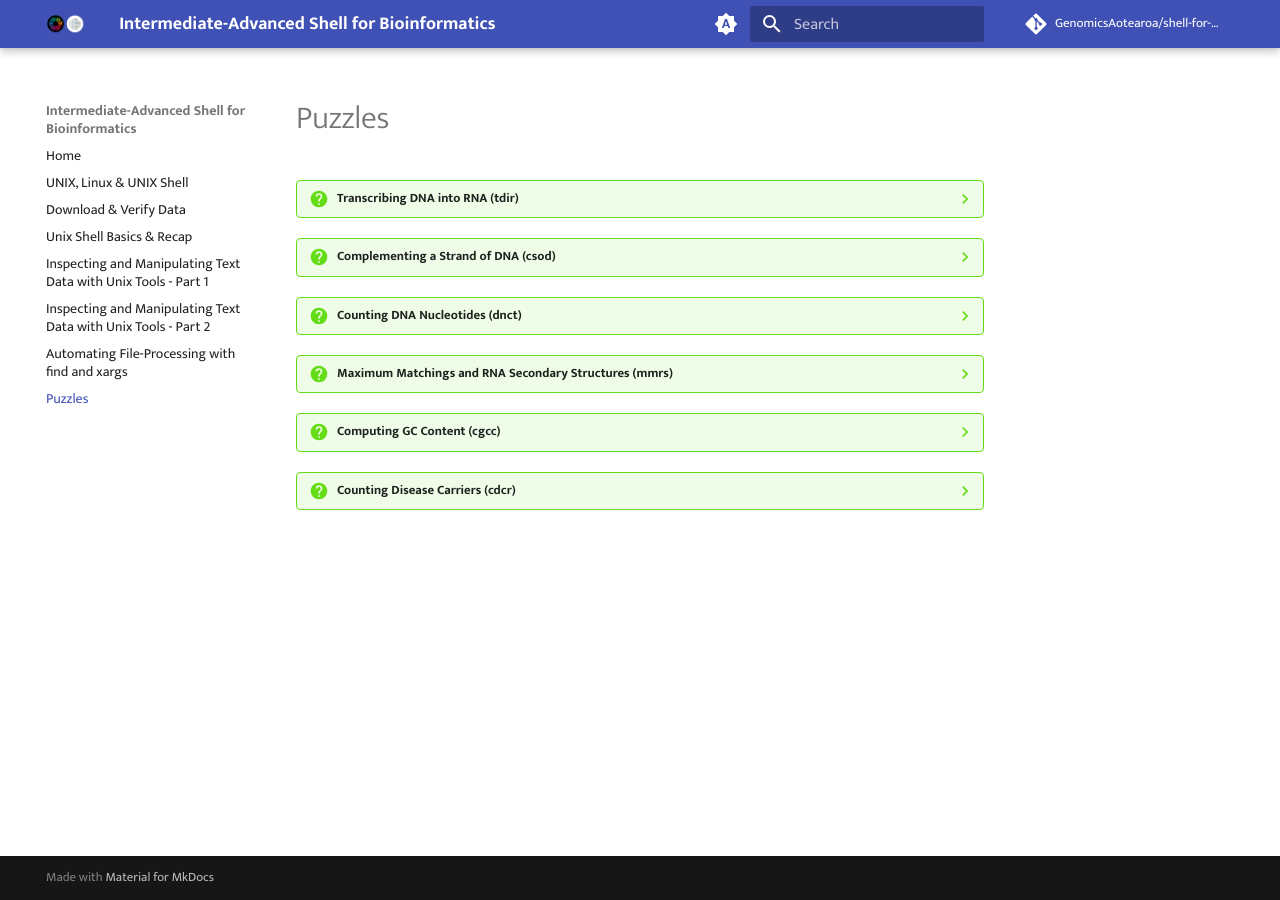
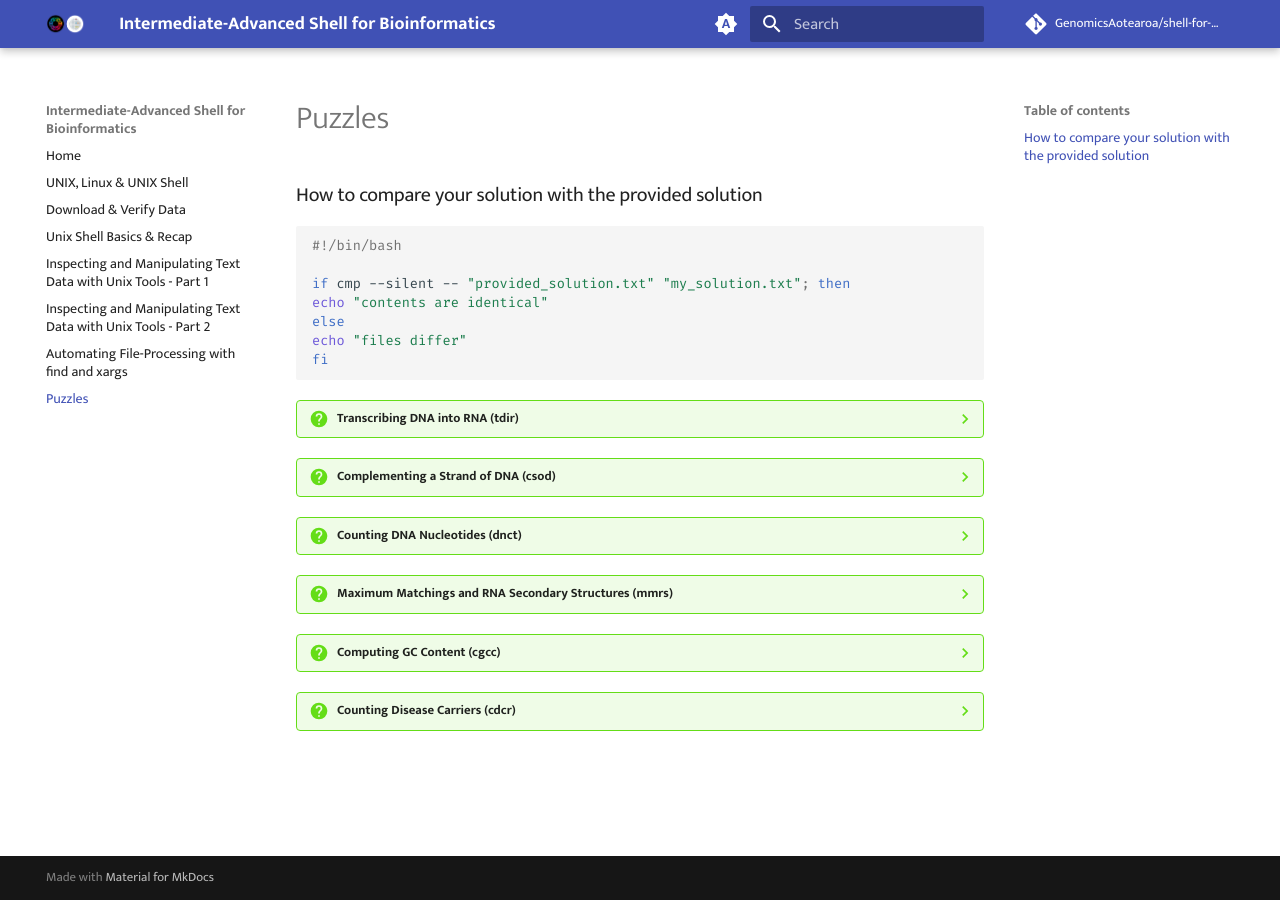
Before and after one commit to GenomicsAotearoa/shell-for-bioinformatics, an MkDocs documentation site: the page built from docs/puzzles.md, in a window 1280 px wide. Built offline with MkDocs 1.6.1 and Material for MkDocs 9.7.7, drawn with Linux system fonts in a browser that asks for light colours; comment, search, counter and statistics services are not loaded.

Commit message:
add more content to puzzles

````diff
--- a/docs/puzzles.md
+++ b/docs/puzzles.md
@@ -1,5 +1,19 @@
 # Puzzles
 
+
+
+### How to compare your solution with the provided solution
+
+
+```bash
+#!/bin/bash
+
+if cmp --silent -- "provided_solution.txt" "my_solution.txt"; then
+echo "contents are identical"
+else
+echo "files differ"
+fi
+```
 
 
 ??? question "Transcribing DNA into RNA (tdir)"
````
